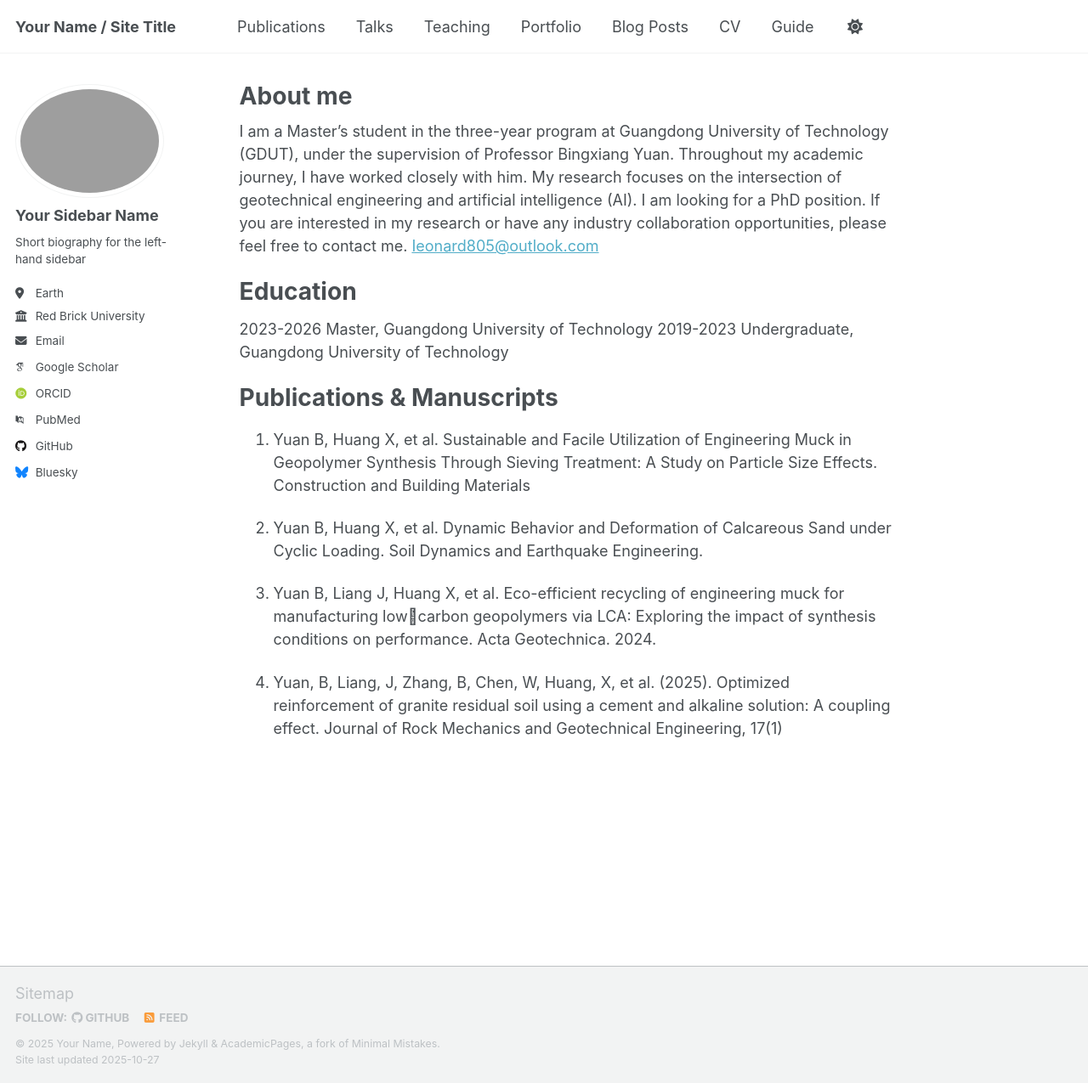
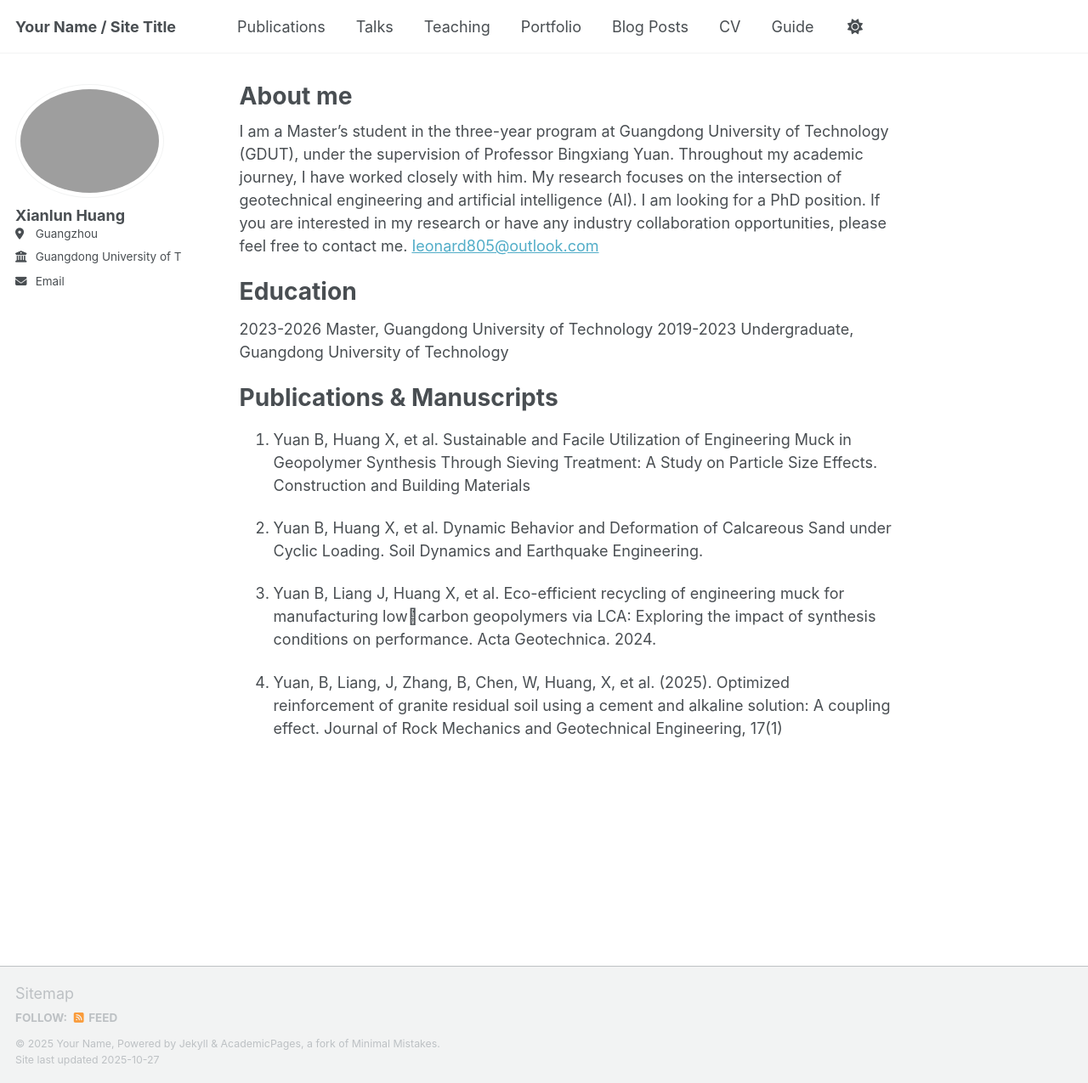
Before and after one commit to leonardhuang5/leonardhuang5.github.io, a Jekyll site: the page built from _pages/about.md, in a window 1280 px wide and 1275 px high. Shown: the whole window at 85% size. Built offline with Jekyll 4.4.1, drawn with Linux system fonts in a browser that asks for light colours; some web fonts are replaced; a script that is not in the unit is left out.

Commit message:
Update _config.yml

```diff
--- a/_config.yml
+++ b/_config.yml
@@ -24,23 +24,20 @@ repository               : "leonardhuang5/leonardhuang5.github.io"
 author:
   # Biographic information
   avatar           : "01.pic.jpg"
-  name             : "Your Sidebar Name"
-  pronouns         : # example: "she/her"
-  bio              : "Short biography for the left-hand sidebar"
-  location         : "Earth"
-  employer         : "Red Brick University"
-  uri              : # URL
-  email            : "none@example.org"
+  name             : "Xianlun Huang"
+  location         : "Guangzhou"
+  employer         : "Guangdong University of Technology"
+  email            : "leonard805@outlook.com"
 
   # Academic websites
   academia         : # URL
   arxiv            : # URL - Update with the correct link to your profile
-  googlescholar    : "https://scholar.google.com/citations?user=PS_CX0AAAAAJ"
+  googlescholar    : #
   inspire-hep      : # URL
   impactstory      : # URL
-  orcid            : "https://orcid.org/yourorcidurl"
+  orcid            : #
   semantic         : # URL
-  pubmed           : "https://www.ncbi.nlm.nih.gov/pubmed/?term=john+snow"
+  pubmed           : #
   researchgate     : # URL
   scopus           : # URL
 
@@ -48,13 +45,13 @@ author:
   bitbucket        : # Username - Update with your username on the site
   codepen          : # Username
   dribbble         : # Username
-  github           : "academicpages"
+  github           : # Username
   kaggle           : # Username
   stackoverflow    : # User number or user number and name (i.e., use "1" or "1/jeff-atwood")
 
   # Social media
   artstation       : # Username
-  bluesky          : "bsky.app" # Replace this with you Bluesky username
+  bluesky          : # Username # Replace this with you Bluesky username
   facebook         : # Username
   flickr           : # Username
   foursquare       : # Username
```
